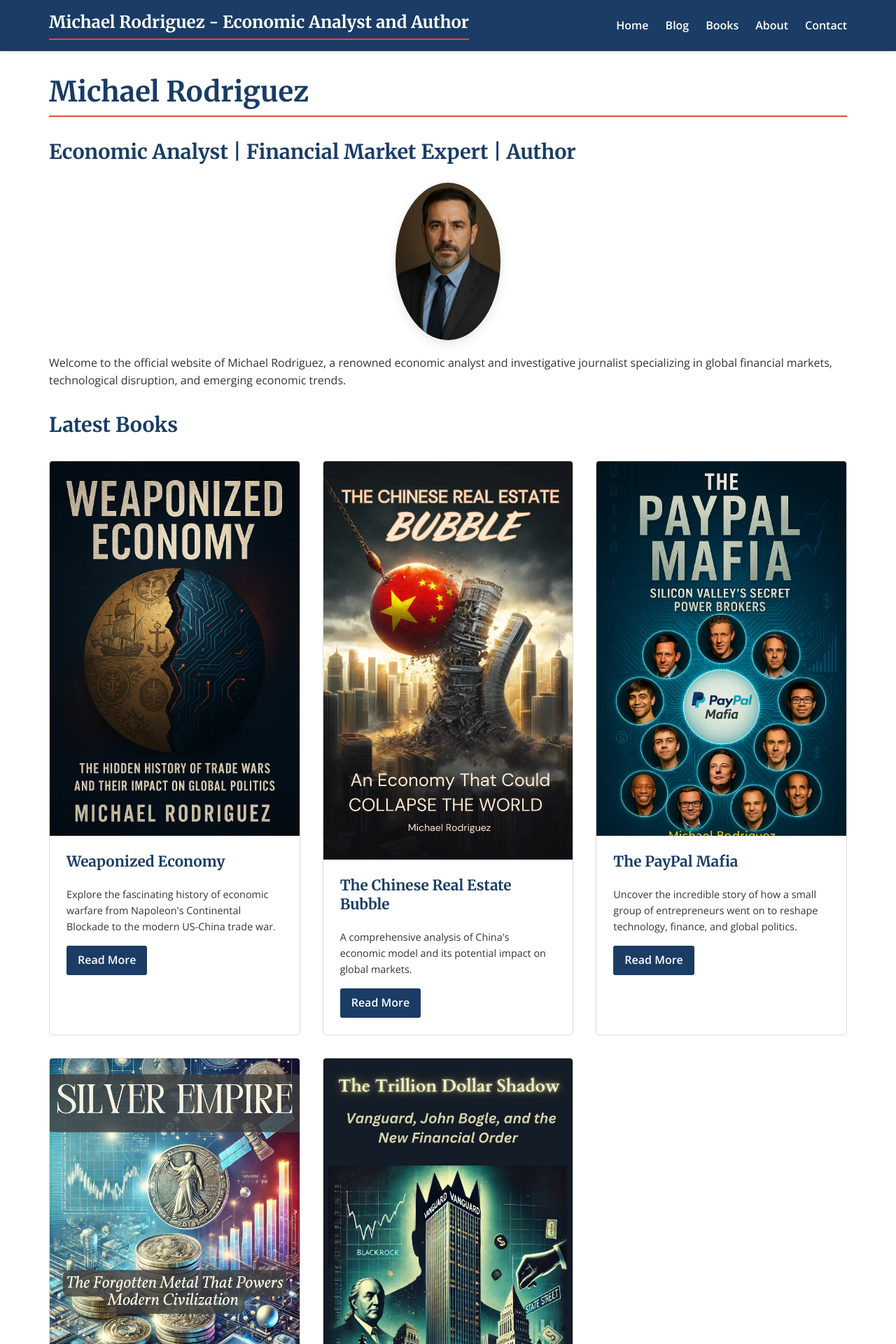
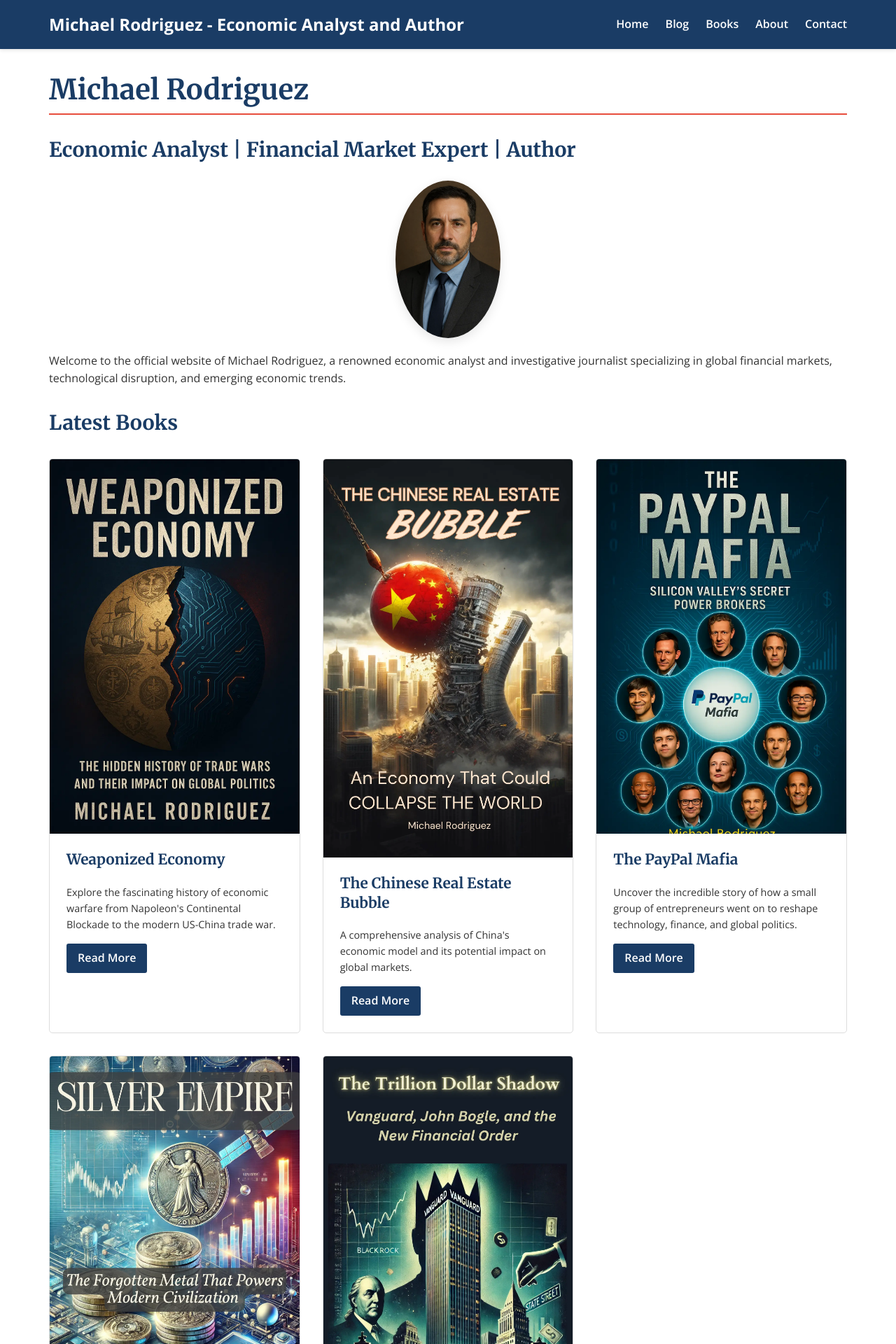
Before and after one commit to Zews123/michael-rodriguez-books, a Jekyll site: the page built from index.md, in a window 1280 px wide. Shown: the top 1920 px of the page at 70% size. Built offline with Jekyll 4.4.1, drawn with Linux system fonts in a browser that asks for light colours.

Commit message:
Update default.html

```diff
--- a/_layouts/default.html
+++ b/_layouts/default.html
@@ -313,7 +313,7 @@
   <body>
     <header>
       <div class="container site-header">
-        <h1 class="site-title"><a href="{{ "/" | relative_url }}">{{ site.title }}</a></h1>
+        <div class="site-title"><a href="{{ "/" | relative_url }}">{{ site.title }}</a></div>
         <nav>
           <ul>
             <li><a href="{{ "/" | relative_url }}">Home</a></li>
```
